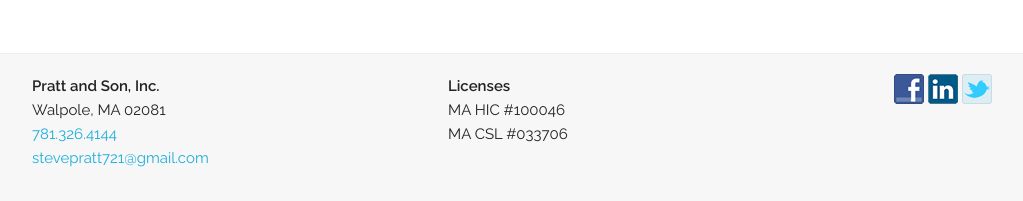
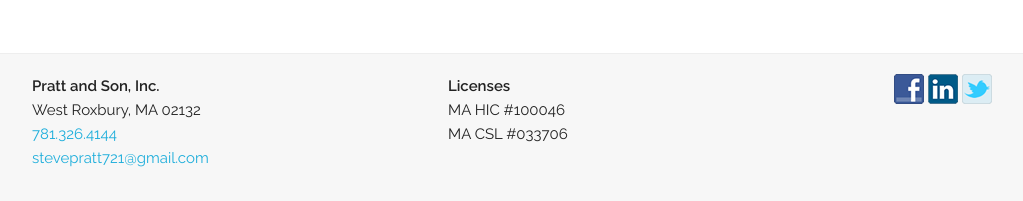
Before and after one commit to edPratt/prattandson, a Jekyll site: the page built from index.html, in a window 1280 px wide and 900 px high, scrolled down 1802 px. Shown: the part 696-897 px from the top of the window, without its empty margins (128-1151 px from the left). Built offline with Jekyll 4.4.1, drawn with Linux system fonts in a browser that asks for light colours.

Commit message:
update business location

```diff
--- a/_includes/footer.html
+++ b/_includes/footer.html
@@ -5,7 +5,7 @@
                 <p>
                     <strong>Pratt and Son, Inc.</strong>
                     <br />
-                    Walpole, MA 02081
+                    West Roxbury, MA 02132
                     <br />
                     <a href="tel:17813264144">781.326.4144</a>
                     <br />
```
